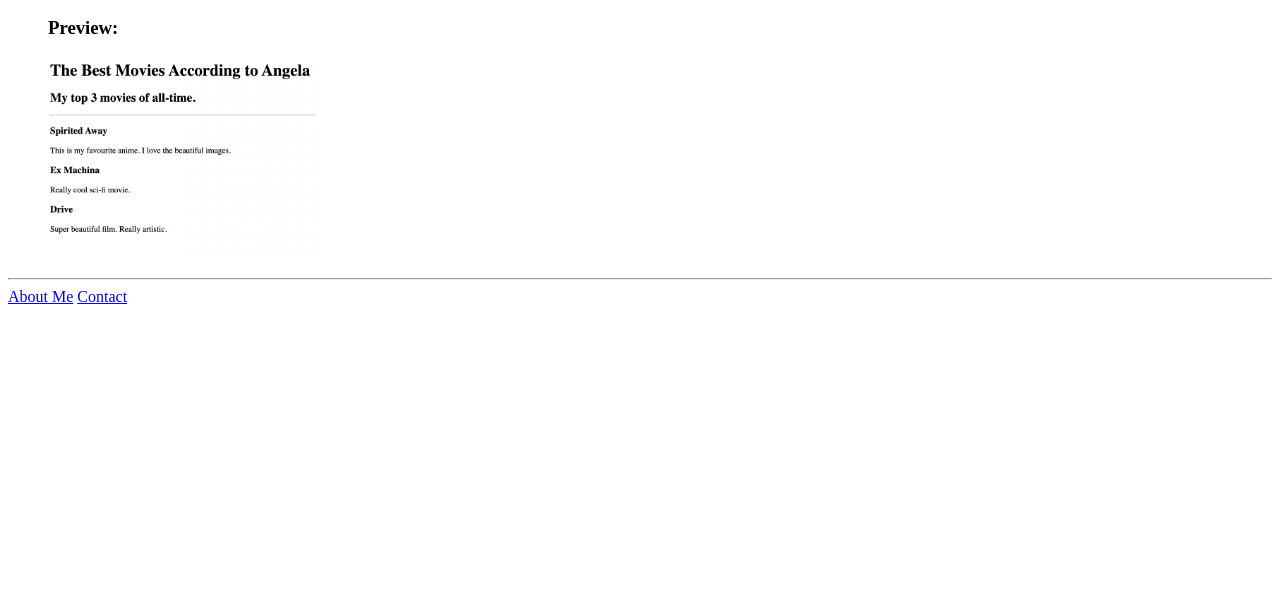
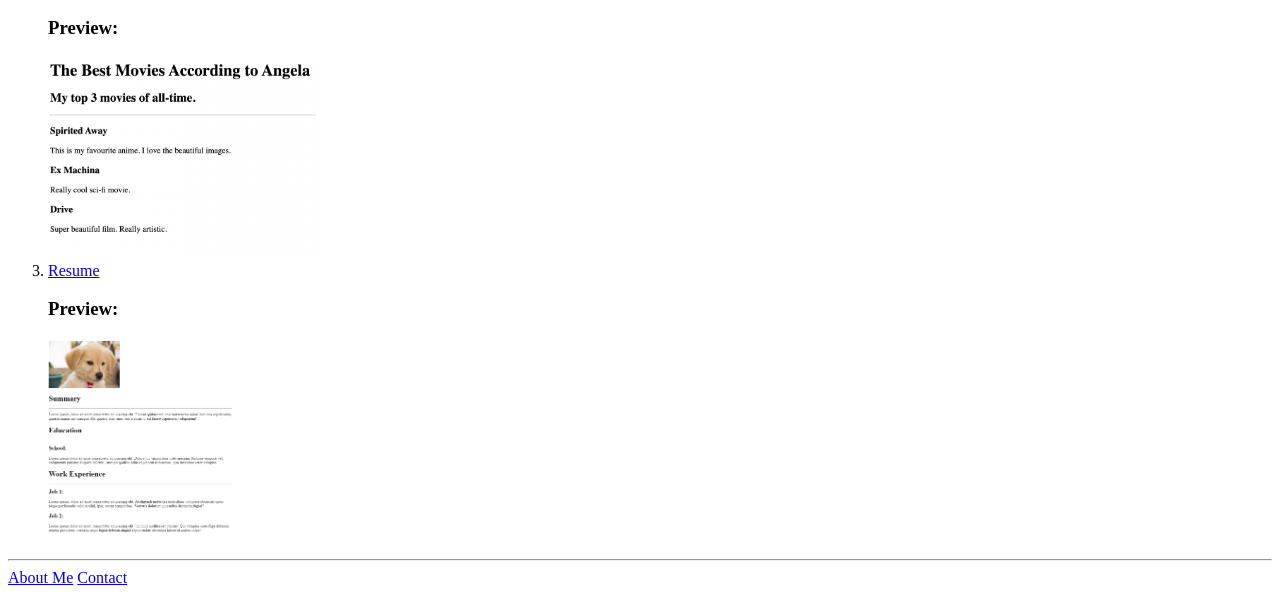
Before and after one commit to atorres502/html-portfolio, a plain HTML site: page index.html in a window 1280 px wide. Shown: the part 446-1041 px from the top of the page. Before the commit the page ends 800 px from the top, so only its background shows below. Drawn offline with Linux system fonts and the light colour scheme.

Commit message:
Add files via upload

```diff
--- a/index.html
+++ b/index.html
@@ -17,6 +17,9 @@
         <li><a href="./public/movie-ranking.html">Movie Ranking</a></li>
             <h3>Preview:</h3>
             <img src="./assets/images/movie-ranking.png" alt="movie ranking" height="200">
+        <li><a href="../Online_Resume/index.html">Resume</a></li>
+        <h3>Preview:</h3>
+        <img src="../Online_Resume/resume.png" alt="resume" height="200">
     </ol>
     <hr>
     <a href="./public/about.html">About Me</a>
```
